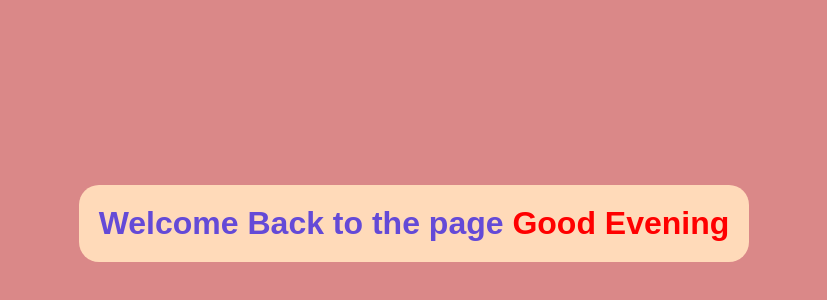
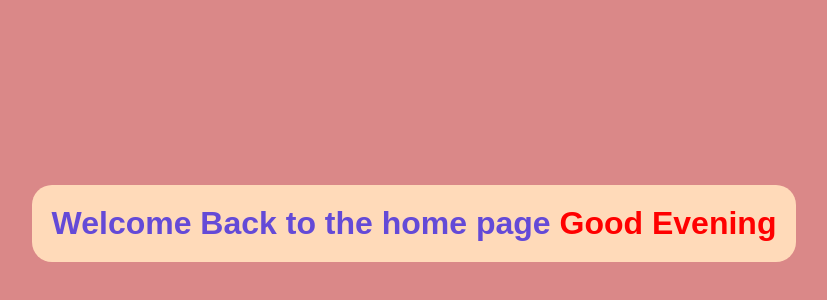
Before and after one commit to VedantDhepe/Greeting-Project, a React (Create React App) app: page / in a window 1280 px wide. Shown: the part 132-432 px from the top of the page, without its empty margins (226-1053 px from the left). Built offline with nearby package versions, Linux system fonts and the light colour scheme.

Commit message:
complete

```diff
--- a/src/App.jsx
+++ b/src/App.jsx
@@ -22,7 +22,7 @@ function App() {
    return (
 
         <div>
-        <h1> Welcome Back to the page<span style={col}> {wish} </span></h1>
+        <h1> Welcome Back to the home page<span style={col}> {wish} </span></h1>
         </div>
   );
 }
```
